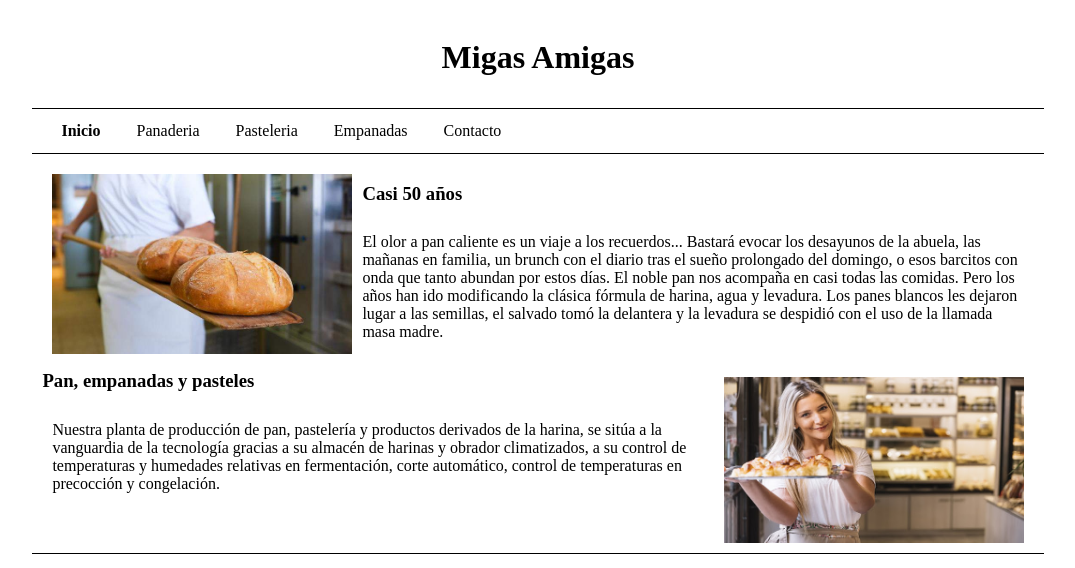
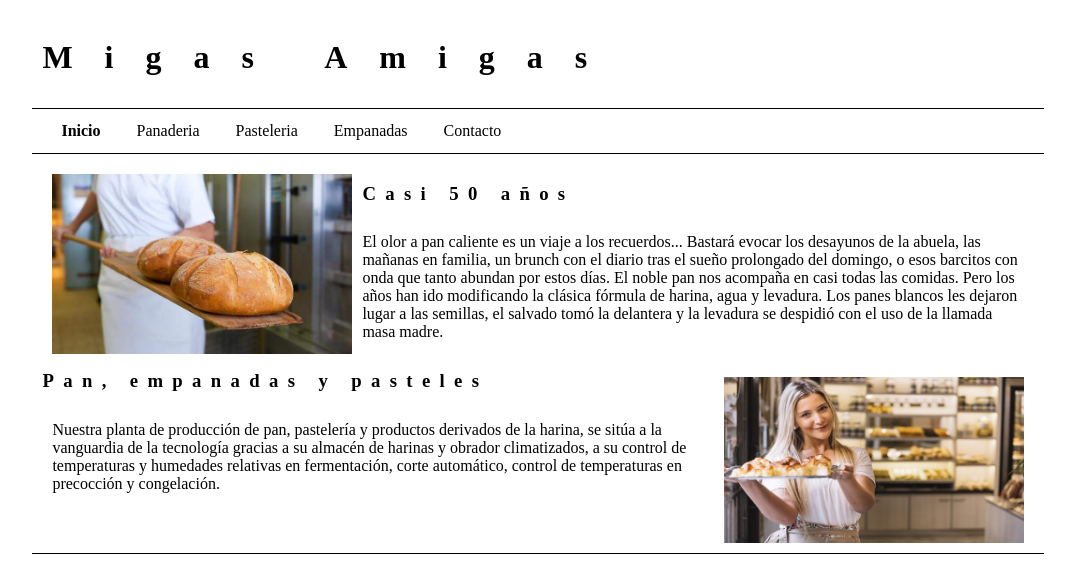
Before and after one commit to migasamigas/migasamigas.github.io, a plain HTML site: page index.html in a window 1280 px wide. Shown: the top 568 px of the page, without its empty margins (102-1177 px from the left). Drawn offline with Linux system fonts and the light colour scheme.

Commit message:
css update

```diff
--- a/css/base.css
+++ b/css/base.css
@@ -1,3 +1,9 @@
+h1 {
+  letter-spacing: 1em;
+}
+h3 {
+  letter-spacing: 0.5em;
+}
 header {
     padding: 10px;
 
--- a/index.html
+++ b/index.html
@@ -15,7 +15,7 @@
 <body>
     <div id="contenedor">
         <header>
-            <h1 align="center">Migas Amigas</h1>
+            <h1>Migas Amigas</h1>
         </header>
         <nav>
 
```
